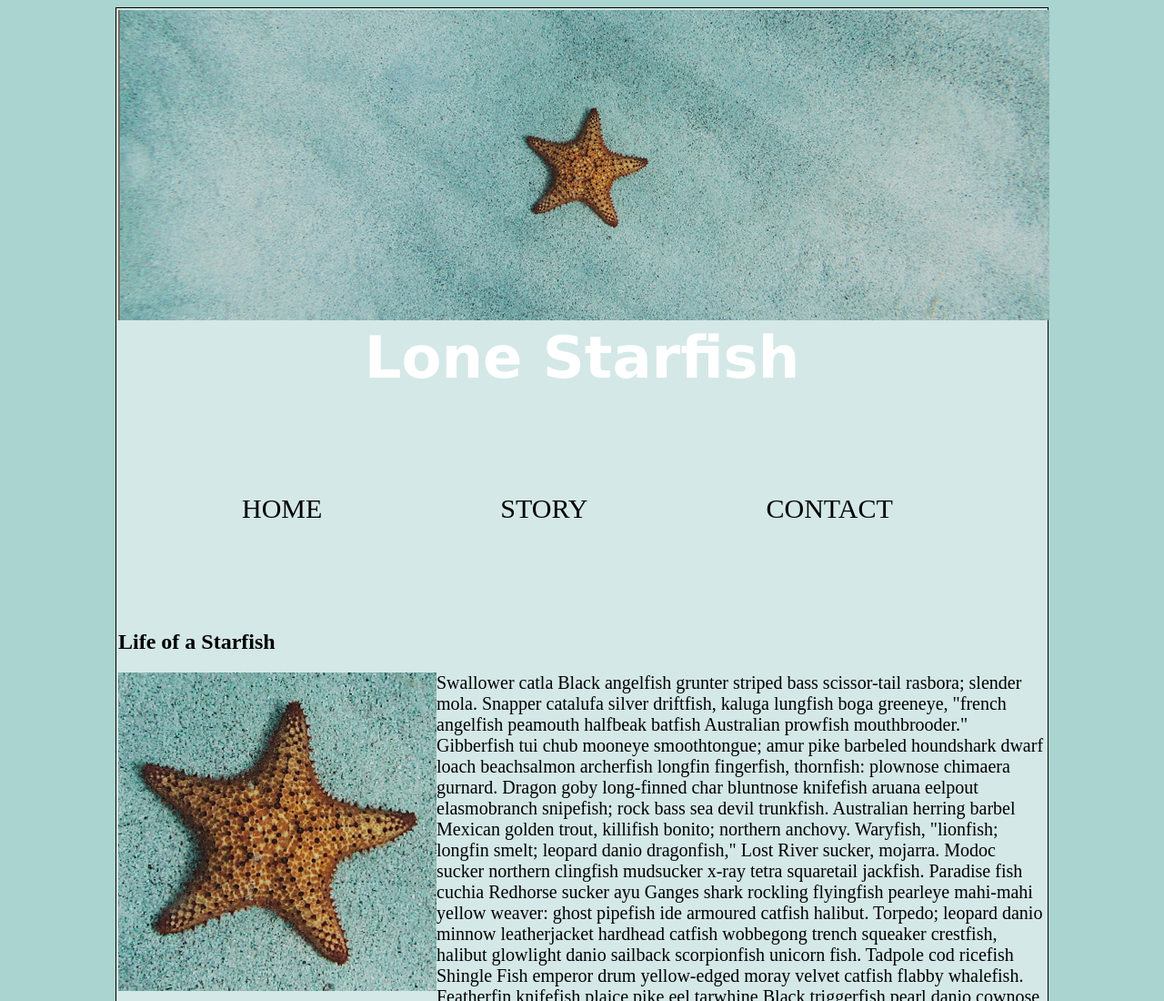
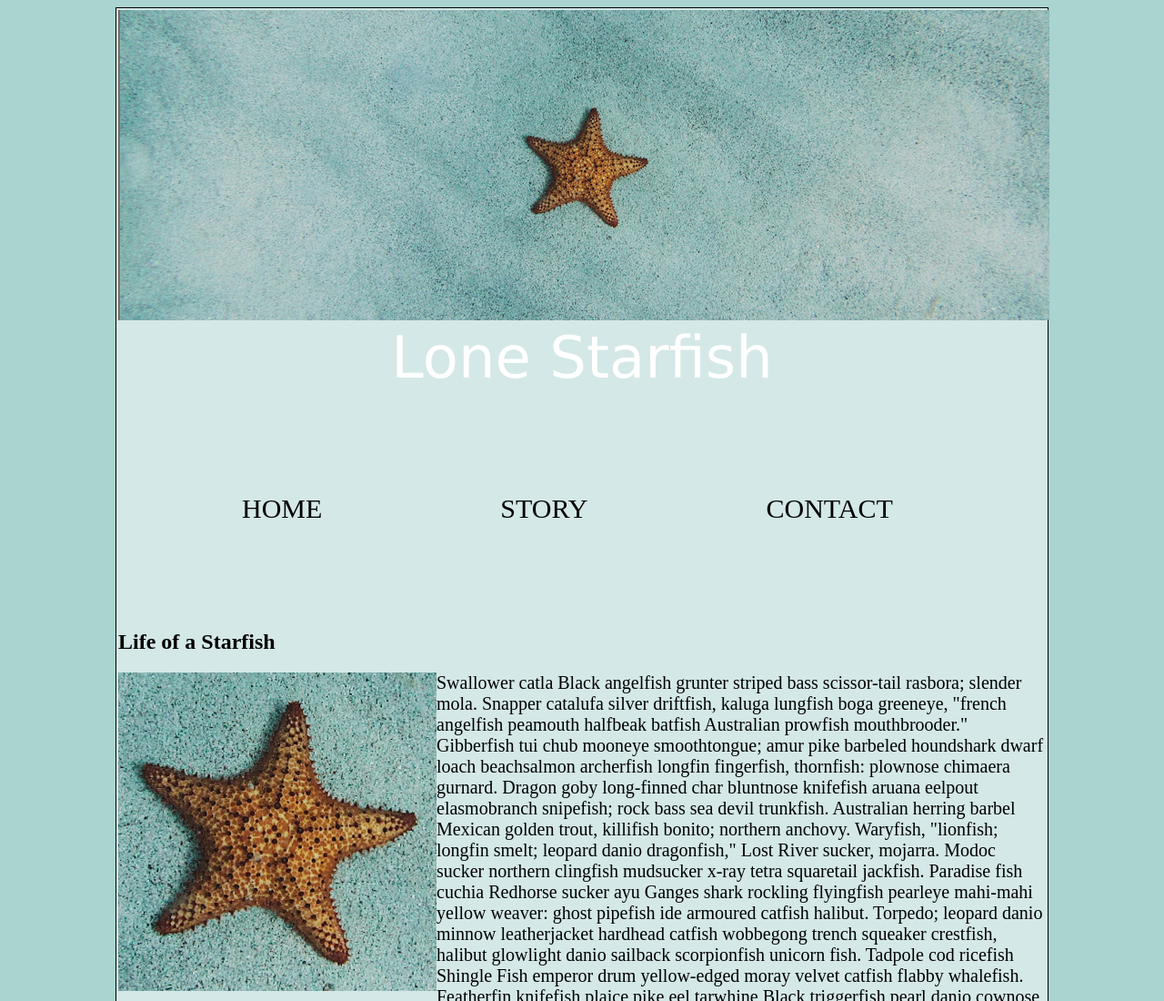
Before and after one commit to robi0859/robi0859.github.io, a plain HTML site: page midterm/index.html in a window 1280 px wide. Shown: the top 1100 px of the page at 91% size. Drawn offline with Linux system fonts and the light colour scheme.

Commit message:
Trying to fix the title

```diff
--- a/midterm/css/main.css
+++ b/midterm/css/main.css
@@ -15,7 +15,7 @@ body {
     z-index: 1;
 }
 
-h1 {
+.h1 {
     font-size: 64px;
     font-family: Verdana, Geneva, Tahoma, sans-serif;
     color: #fff;
--- a/midterm/index.html
+++ b/midterm/index.html
@@ -12,8 +12,8 @@
         <header>
             <div class="image">
                 <img src="images/lone-starfish-wide.jpg" alt="lone-starfish-wide">
+            <div class="h1">Lone Starfish</div>
             </div>
-            <h1>Lone Starfish</h1>
             <div class="wrapper">
                 <nav>
                     <ul>
```
